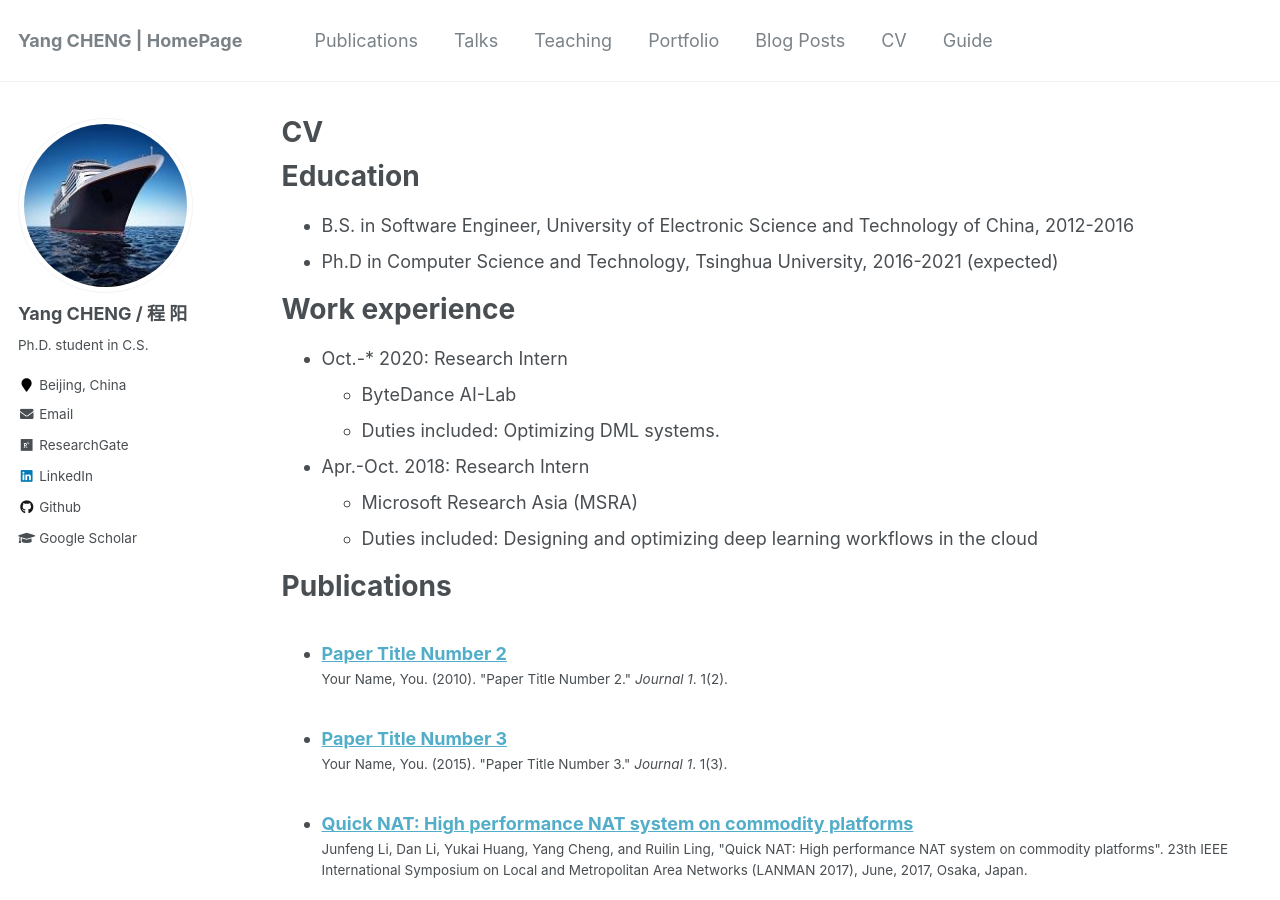
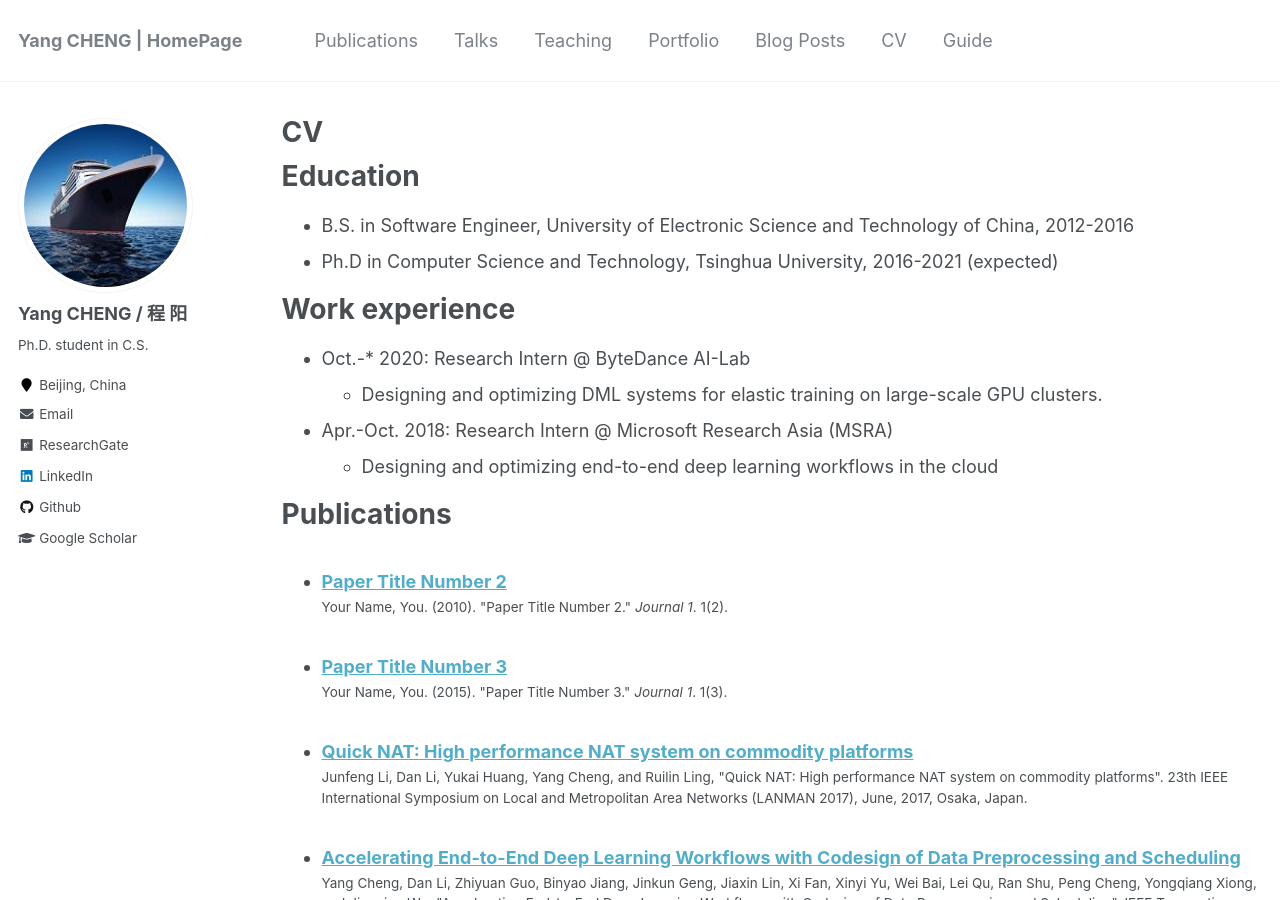
Before and after one commit to NEWPLAN/newplan.github.io, a Jekyll site: the page built from _pages/cv.md, in a window 1280 px wide and 900 px high. Built offline with Jekyll 4.4.1, drawn with Linux system fonts in a browser that asks for light colours.

Commit message:
Update cv.md

```diff
--- a/_pages/cv.md
+++ b/_pages/cv.md
@@ -16,14 +16,12 @@ Education
 
 Work experience
 ======
-* Oct.-* 2020: Research Intern
-  * ByteDance AI-Lab
-  * Duties included: Optimizing DML systems.
+* Oct.-* 2020: Research Intern @ ByteDance AI-Lab
+  * Designing and optimizing DML systems for elastic training on large-scale GPU clusters.
  <!-- * Supervisor: Professor Git --->
 
-* Apr.-Oct. 2018: Research Intern
-  * Microsoft Research Asia (MSRA)
-  * Duties included: Designing and optimizing deep learning workflows in the cloud
+* Apr.-Oct. 2018: Research Intern @ Microsoft Research Asia (MSRA)
+  * Designing and optimizing end-to-end deep learning workflows in the cloud
    <!-- * Supervisor: Professor Git --->
 
 
```
